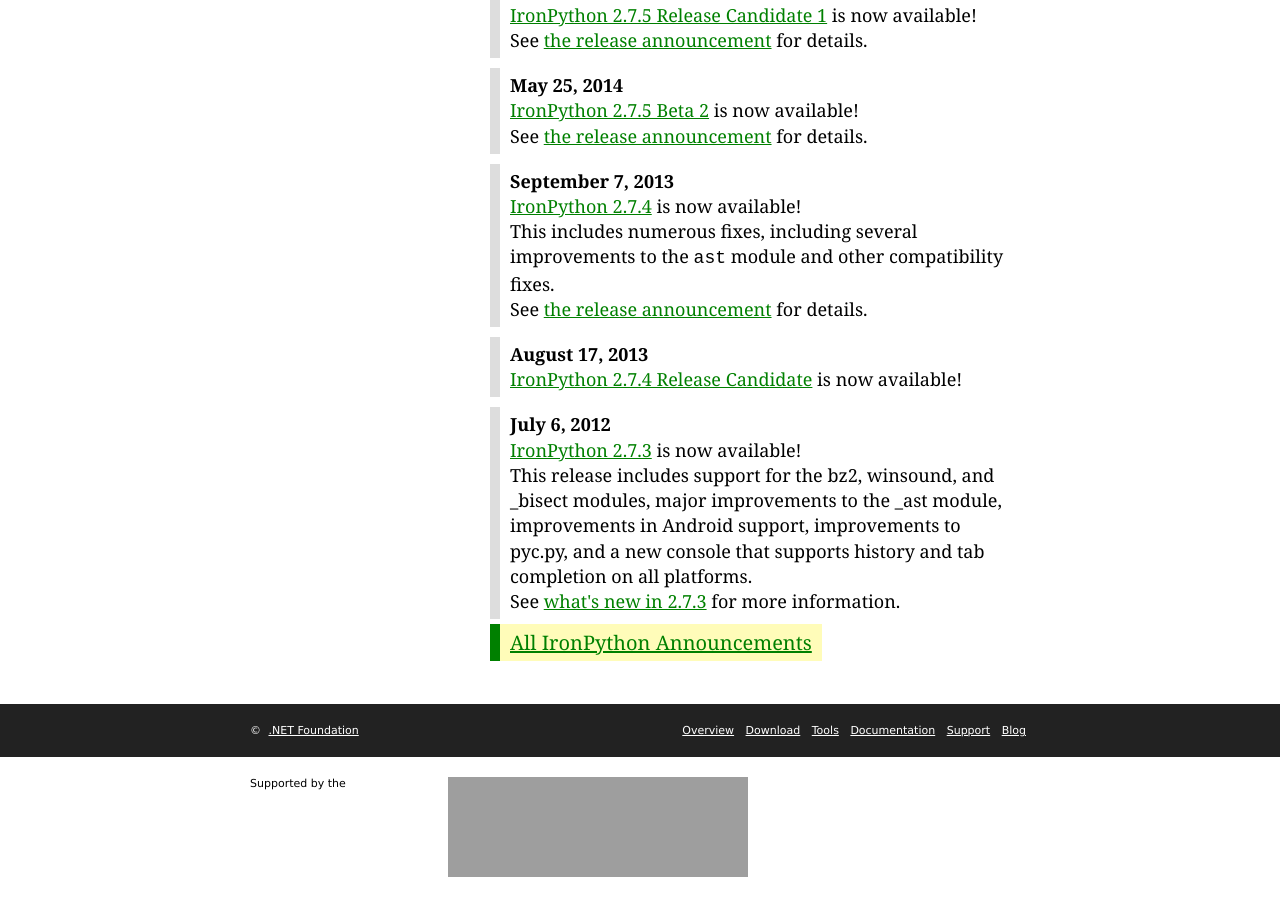
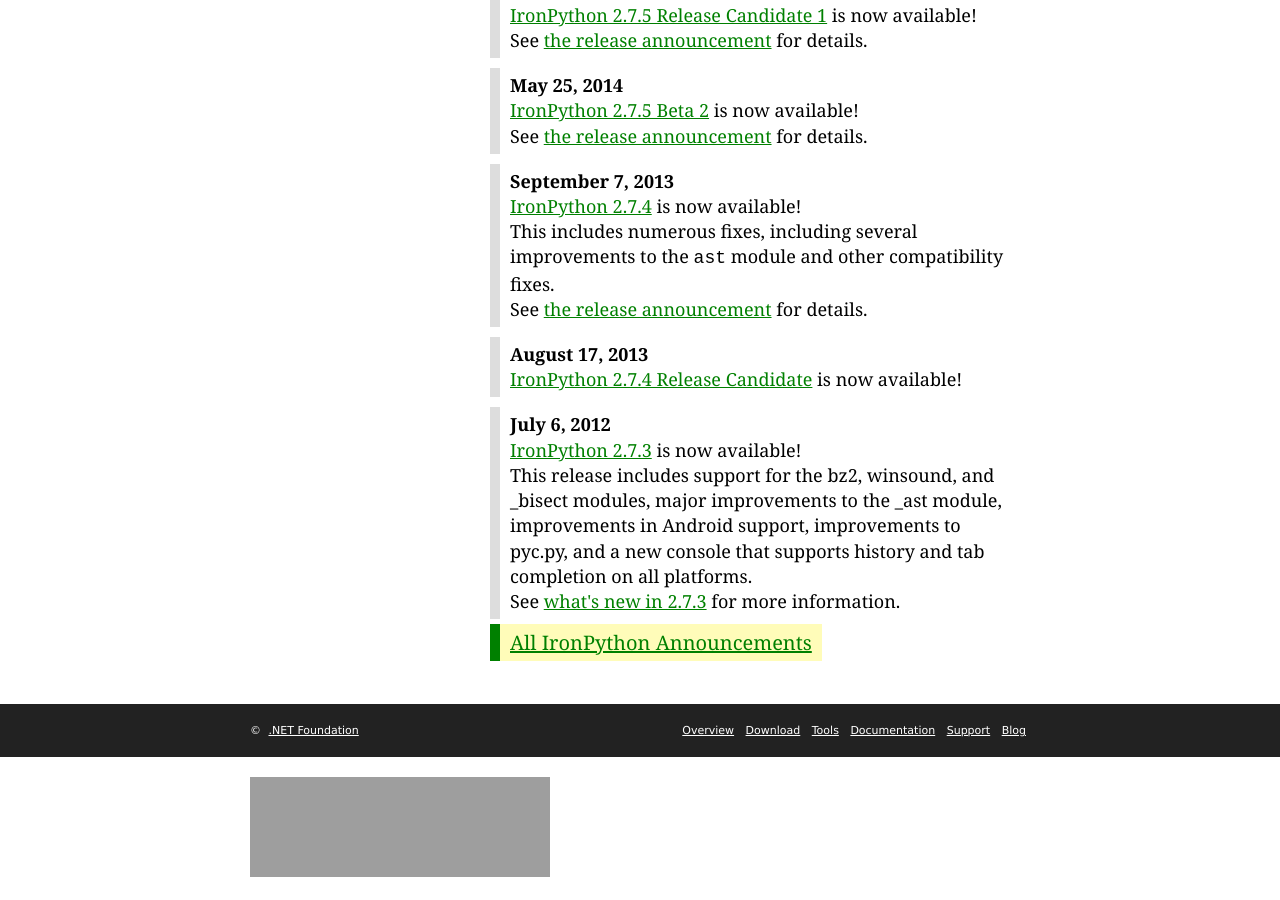
Before and after one commit to IronLanguages/ironpython.net, a Jekyll site: the page built from index.html, in a window 1280 px wide and 900 px high, scrolled down 1476 px. Built offline with Jekyll 4.4.1, drawn with Linux system fonts in a browser that asks for light colours.

Commit message:
Fix layout

```diff
--- a/_layouts/layout.html
+++ b/_layouts/layout.html
@@ -37,8 +37,7 @@
       <li class="clear">&nbsp;</li>
     </ul>
     <ul>
-      <li><span style="color: black">Supported by the <a href="https://dotnetfoundation.org">.NET Foundation</a></span></li>
-      <li><img height="100" width="300" src="{{ site.url }}/images/dotnetfoundation_v4_horizontal.png" /></li>
+      <li><img alt="Supported By the .NET Foundation" height="100" width="300" src="{{ site.url }}/images/dotnetfoundation_v4_horizontal.png" /></li>
     </ul>
   </div>
 
```
